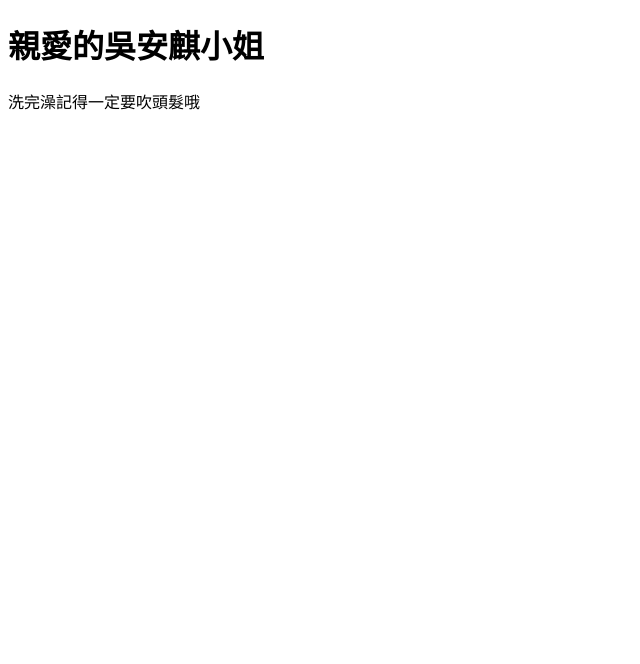
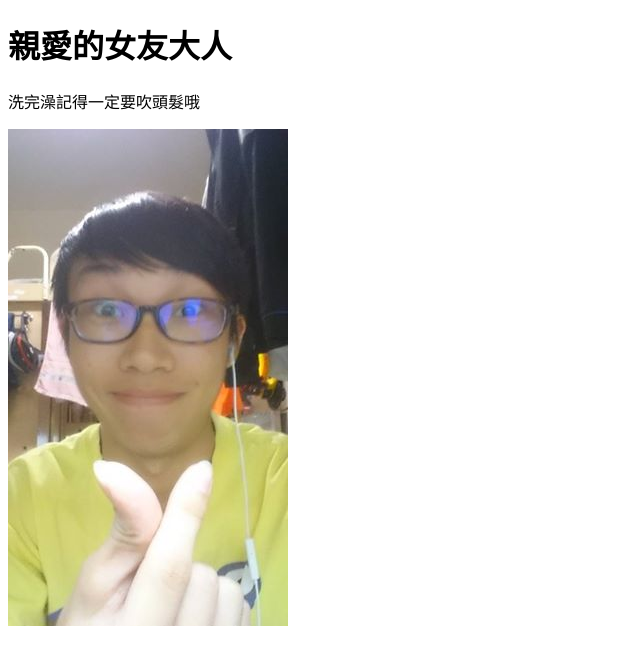
Before and after one commit to andreee73/andreee73.github.io, a plain HTML site: page index.html in a window 1280 px wide. Shown: the whole page, without its empty margins (0-640 px from the left). Drawn offline with Linux system fonts and the light colour scheme.

Commit message:
Add files via upload

```diff
--- a/index.html
+++ b/index.html
@@ -9,10 +9,10 @@
 </head>
 
 <body>
-    <h1>親愛的吳安麒小姐</h1>
+    <h1>親愛的女友大人</h1>
     <p>洗完澡記得一定要吹頭髮哦</p>
-
-
+    <img src="./img/47572714_499525400557845_6774726712283365376_n.jpg" alt="Me">
+    <a href=""></a>
 
 </body>
 
```
